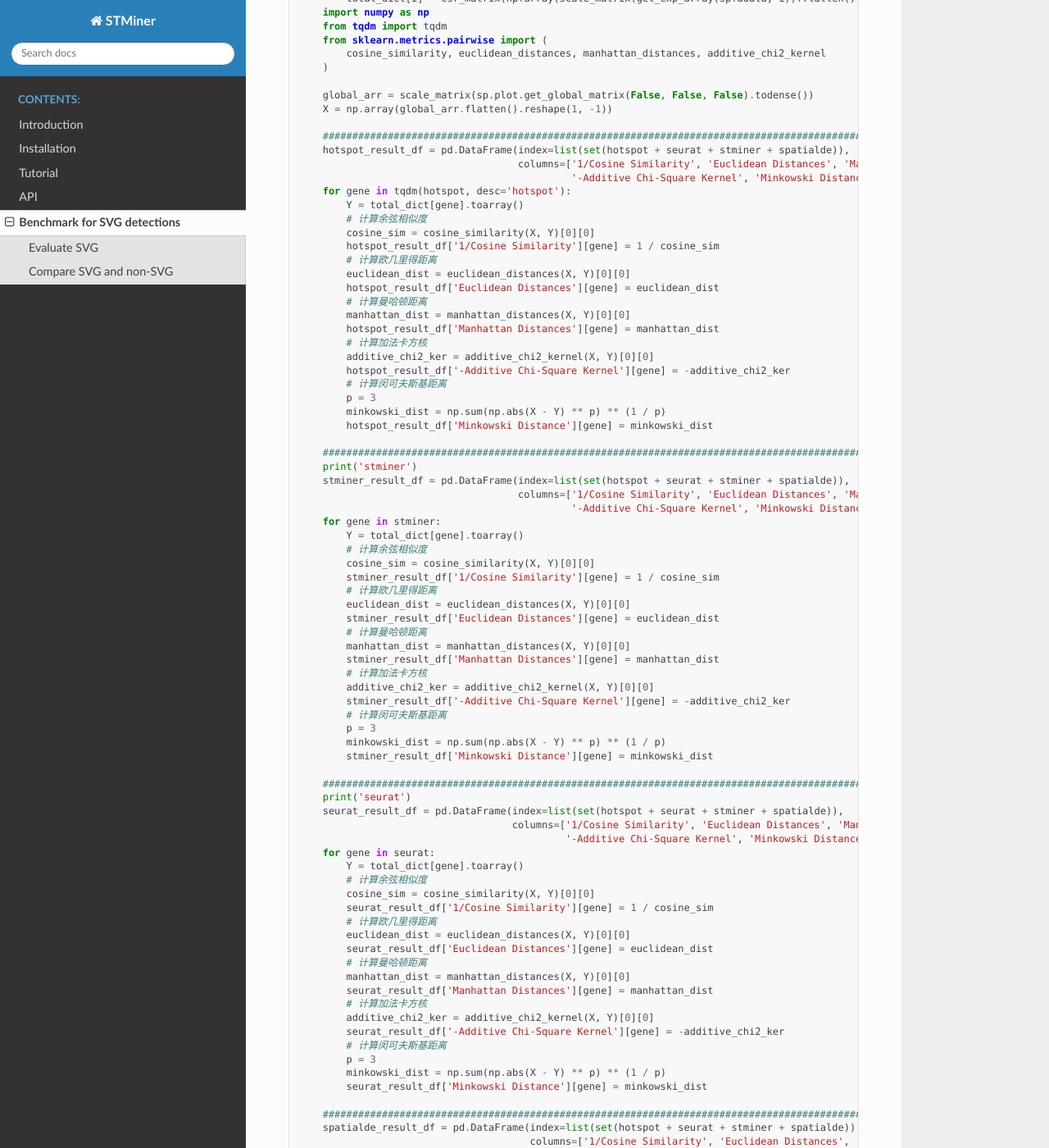
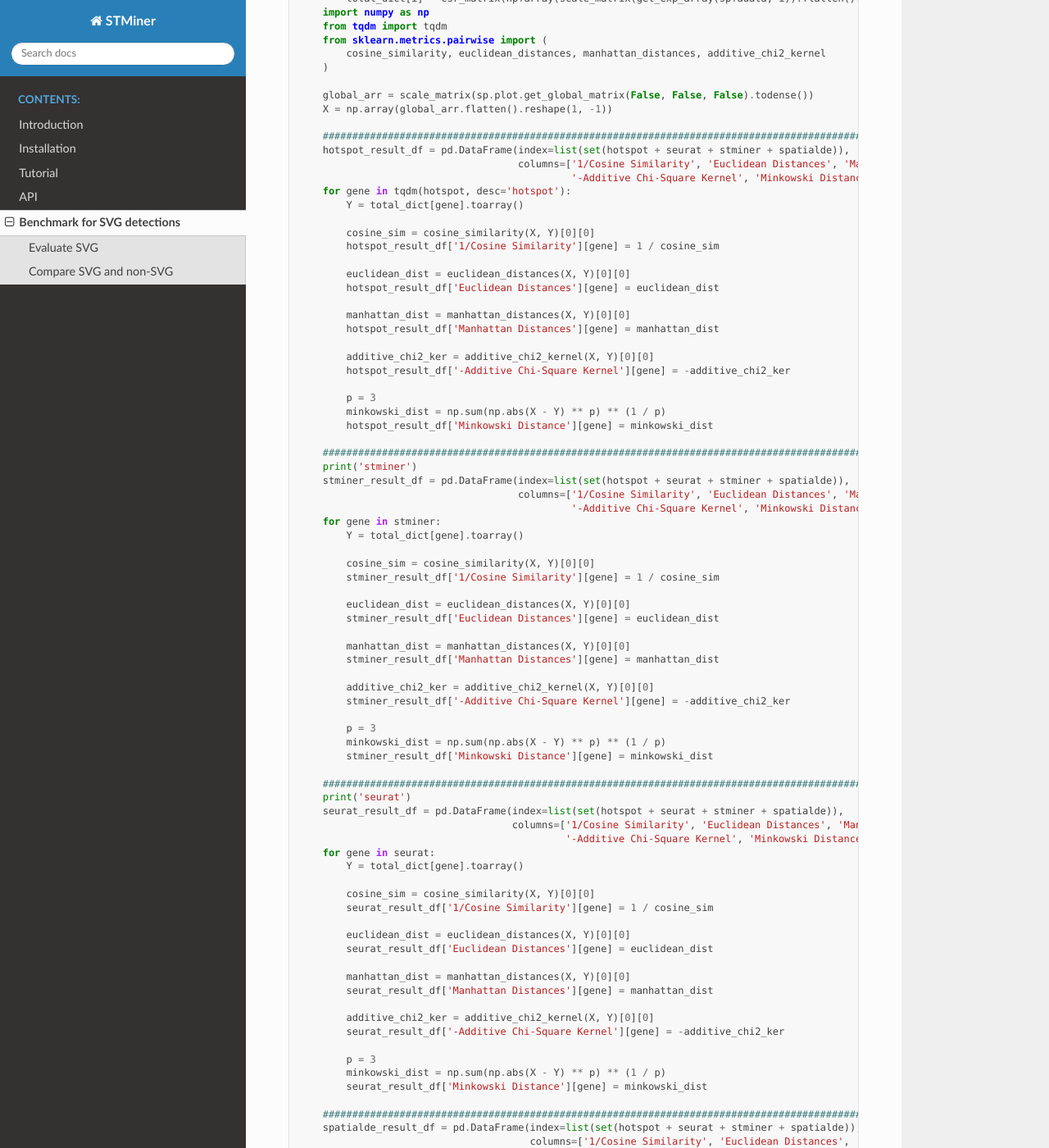
Before and after one commit to PSSUN/STMinerDoc, a Sphinx documentation site: the page built from source/Benchmark/Benchmark.md, in a window 1280 px wide and 1400 px high, scrolled down 2142 px. Shown: the whole window at 82% size. Built offline with Sphinx 7.4.7 and the Read the Docs theme 2.0.0, drawn with Linux system fonts in a browser that asks for light colours; some of the changed text lies outside the part shown.

Commit message:
Update Benchmark.md

```diff
--- a/source/Benchmark/Benchmark.md
+++ b/source/Benchmark/Benchmark.md
@@ -132,19 +132,19 @@ for tag in [
                                               '-Additive Chi-Square Kernel', 'Minkowski Distance'])
     for gene in tqdm(hotspot, desc='hotspot'):
         Y = total_dict[gene].toarray()
-        # 计算余弦相似度
+
         cosine_sim = cosine_similarity(X, Y)[0][0]
         hotspot_result_df['1/Cosine Similarity'][gene] = 1 / cosine_sim
-        # 计算欧几里得距离
+
         euclidean_dist = euclidean_distances(X, Y)[0][0]
         hotspot_result_df['Euclidean Distances'][gene] = euclidean_dist
-        # 计算曼哈顿距离
+
         manhattan_dist = manhattan_distances(X, Y)[0][0]
         hotspot_result_df['Manhattan Distances'][gene] = manhattan_dist
-        # 计算加法卡方核
+
         additive_chi2_ker = additive_chi2_kernel(X, Y)[0][0]
         hotspot_result_df['-Additive Chi-Square Kernel'][gene] = -additive_chi2_ker
-        # 计算闵可夫斯基距离
+
         p = 3
         minkowski_dist = np.sum(np.abs(X - Y) ** p) ** (1 / p)
         hotspot_result_df['Minkowski Distance'][gene] = minkowski_dist
@@ -156,19 +156,19 @@ for tag in [
                                               '-Additive Chi-Square Kernel', 'Minkowski Distance'])
     for gene in stminer:
         Y = total_dict[gene].toarray()
-        # 计算余弦相似度
+
         cosine_sim = cosine_similarity(X, Y)[0][0]
         stminer_result_df['1/Cosine Similarity'][gene] = 1 / cosine_sim
-        # 计算欧几里得距离
+
         euclidean_dist = euclidean_distances(X, Y)[0][0]
         stminer_result_df['Euclidean Distances'][gene] = euclidean_dist
-        # 计算曼哈顿距离
+
         manhattan_dist = manhattan_distances(X, Y)[0][0]
         stminer_result_df['Manhattan Distances'][gene] = manhattan_dist
-        # 计算加法卡方核
+
         additive_chi2_ker = additive_chi2_kernel(X, Y)[0][0]
         stminer_result_df['-Additive Chi-Square Kernel'][gene] = -additive_chi2_ker
-        # 计算闵可夫斯基距离
+
         p = 3
         minkowski_dist = np.sum(np.abs(X - Y) ** p) ** (1 / p)
         stminer_result_df['Minkowski Distance'][gene] = minkowski_dist
@@ -180,19 +180,19 @@ for tag in [
                                              '-Additive Chi-Square Kernel', 'Minkowski Distance'])
     for gene in seurat:
         Y = total_dict[gene].toarray()
-        # 计算余弦相似度
+
         cosine_sim = cosine_similarity(X, Y)[0][0]
         seurat_result_df['1/Cosine Similarity'][gene] = 1 / cosine_sim
-        # 计算欧几里得距离
+
         euclidean_dist = euclidean_distances(X, Y)[0][0]
         seurat_result_df['Euclidean Distances'][gene] = euclidean_dist
-        # 计算曼哈顿距离
+
         manhattan_dist = manhattan_distances(X, Y)[0][0]
         seurat_result_df['Manhattan Distances'][gene] = manhattan_dist
-        # 计算加法卡方核
+
         additive_chi2_ker = additive_chi2_kernel(X, Y)[0][0]
         seurat_result_df['-Additive Chi-Square Kernel'][gene] = -additive_chi2_ker
-        # 计算闵可夫斯基距离
+
         p = 3
         minkowski_dist = np.sum(np.abs(X - Y) ** p) ** (1 / p)
         seurat_result_df['Minkowski Distance'][gene] = minkowski_dist
@@ -203,19 +203,19 @@ for tag in [
                                                 '-Additive Chi-Square Kernel', 'Minkowski Distance'])
     for gene in spatialde:
         Y = total_dict[gene].toarray()
-        # 计算余弦相似度
+
         cosine_sim = cosine_similarity(X, Y)[0][0]
         spatialde_result_df['1/Cosine Similarity'][gene] = 1 / cosine_sim
-        # 计算欧几里得距离
+
         euclidean_dist = euclidean_distances(X, Y)[0][0]
         spatialde_result_df['Euclidean Distances'][gene] = euclidean_dist
-        # 计算曼哈顿距离
+
         manhattan_dist = manhattan_distances(X, Y)[0][0]
         spatialde_result_df['Manhattan Distances'][gene] = manhattan_dist
-        # 计算加法卡方核
+
         additive_chi2_ker = additive_chi2_kernel(X, Y)[0][0]
         spatialde_result_df['-Additive Chi-Square Kernel'][gene] = -additive_chi2_ker
-        # 计算闵可夫斯基距离
+
         p = 3
         minkowski_dist = np.sum(np.abs(X - Y) ** p) ** (1 / p)
         spatialde_result_df['Minkowski Distance'][gene] = minkowski_dist
```
Also changed, not shown: other parts of source/Benchmark/Benchmark.md (+2 -3 lines).
